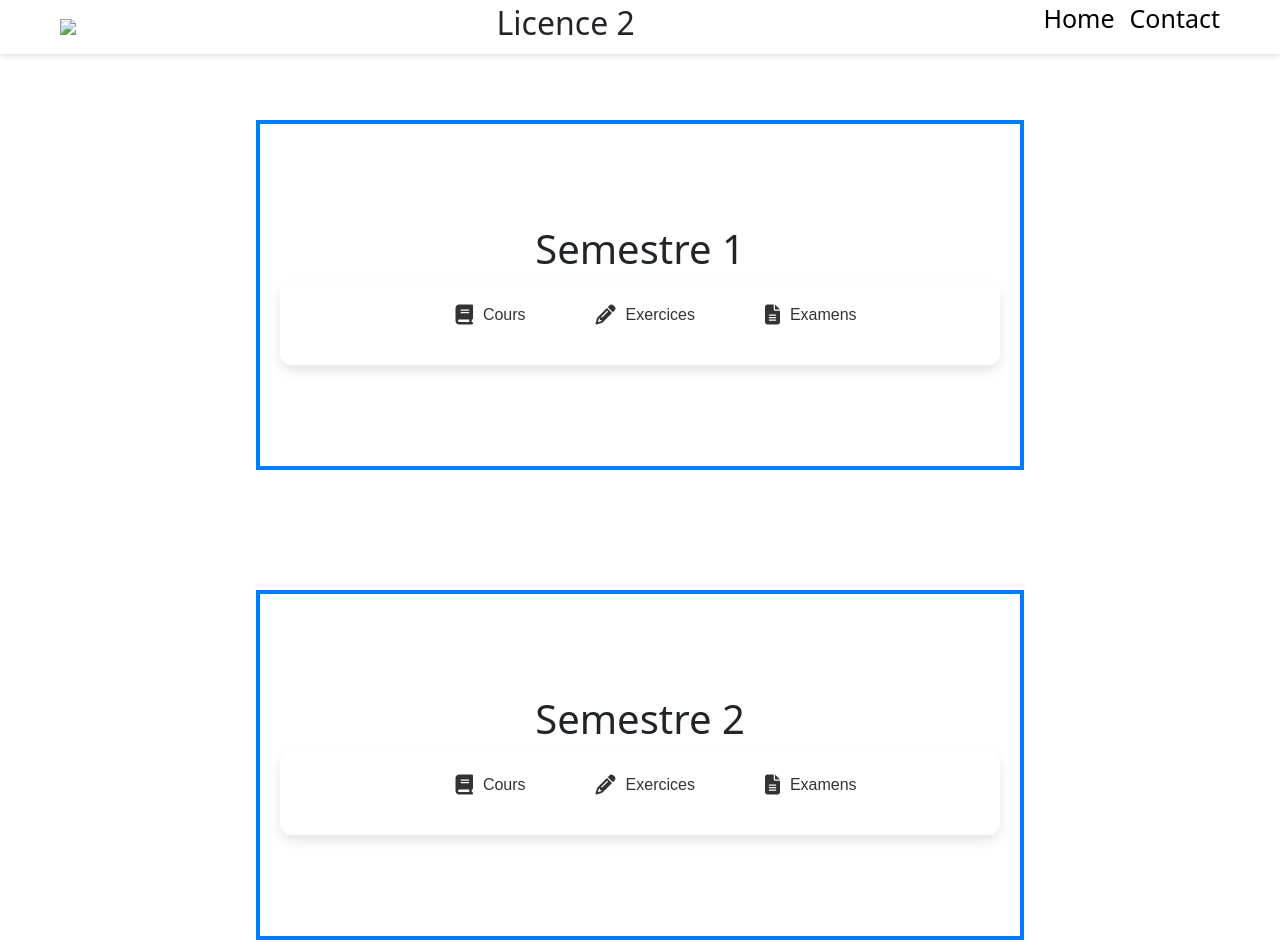
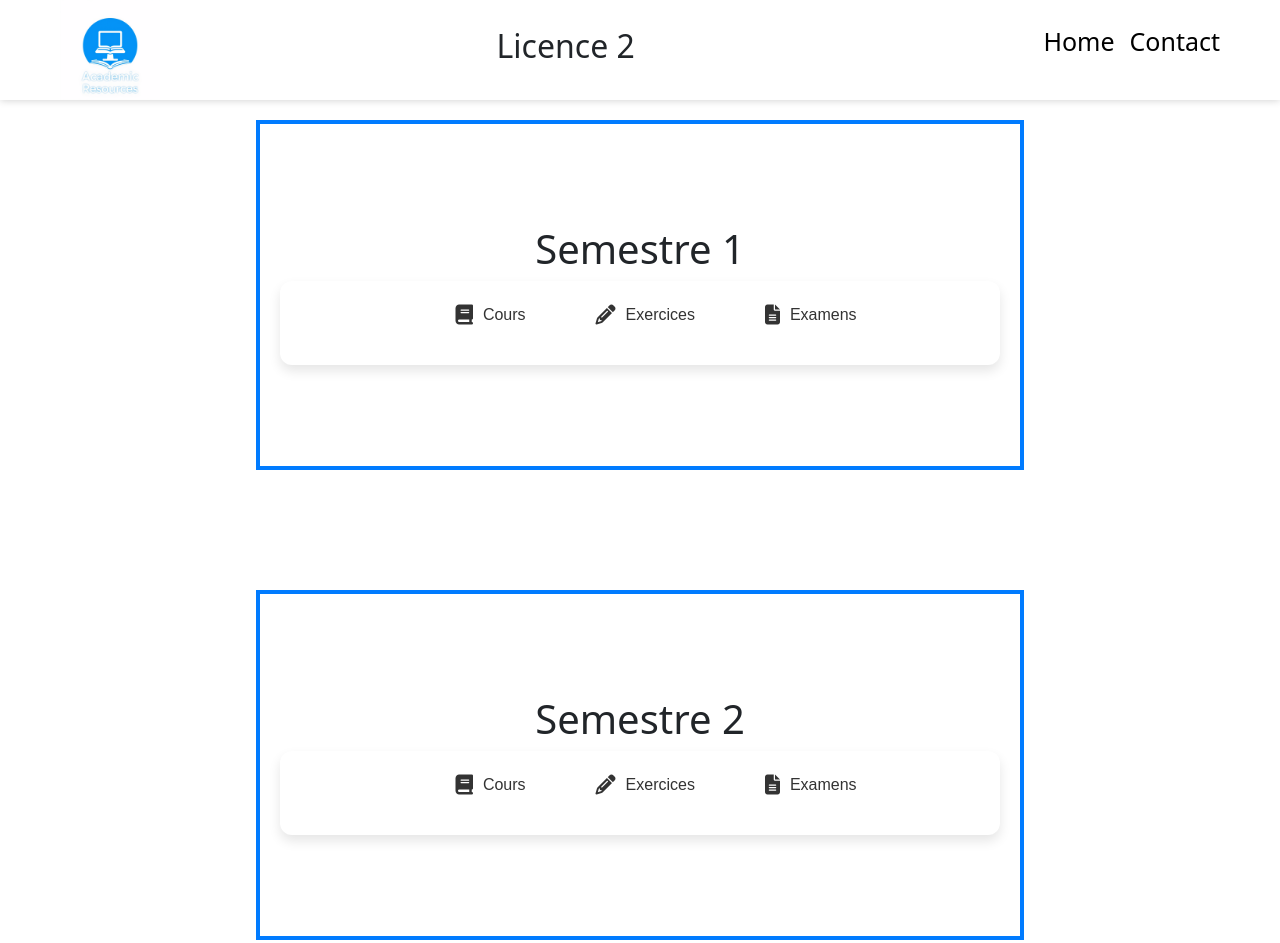
Before and after one commit to sarah2g/-Plateforme-des-Ressources-Acad-miques, a plain HTML site: page Licence2.html in a window 1280 px wide. Shown: the top 943 px of the page. Drawn offline with nearby package versions, Linux system fonts and the light colour scheme.

Commit message:
Add files via upload

```diff
--- a/Licence2.html
+++ b/Licence2.html
@@ -15,7 +15,7 @@
 <body>
     <header>
 
-        <img src="image/logo.png" class="logo">
+        <img src="logo.png" class="logo">
         <h2>Licence 2</h2>
          <div class="headerend">
             <ul>
```
Also changed, not shown: Licence3.html (+1 -1 lines).
